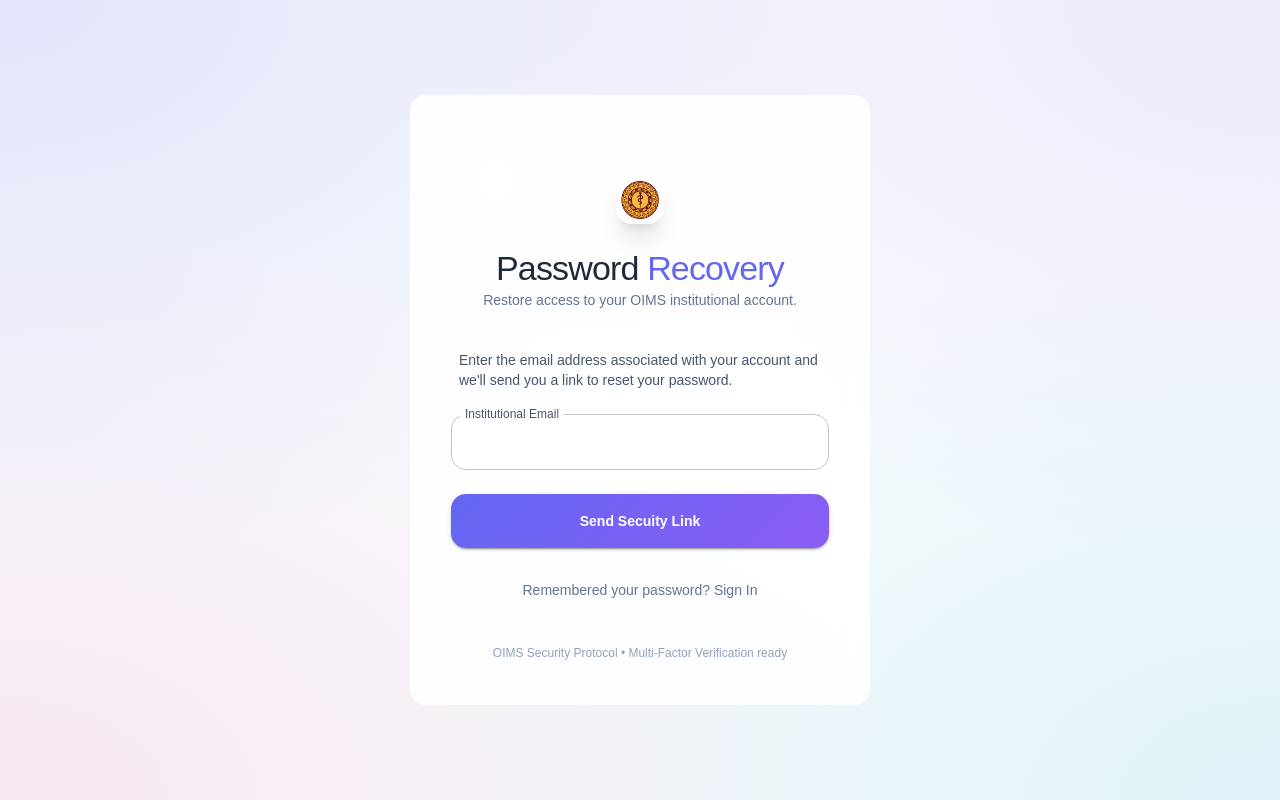
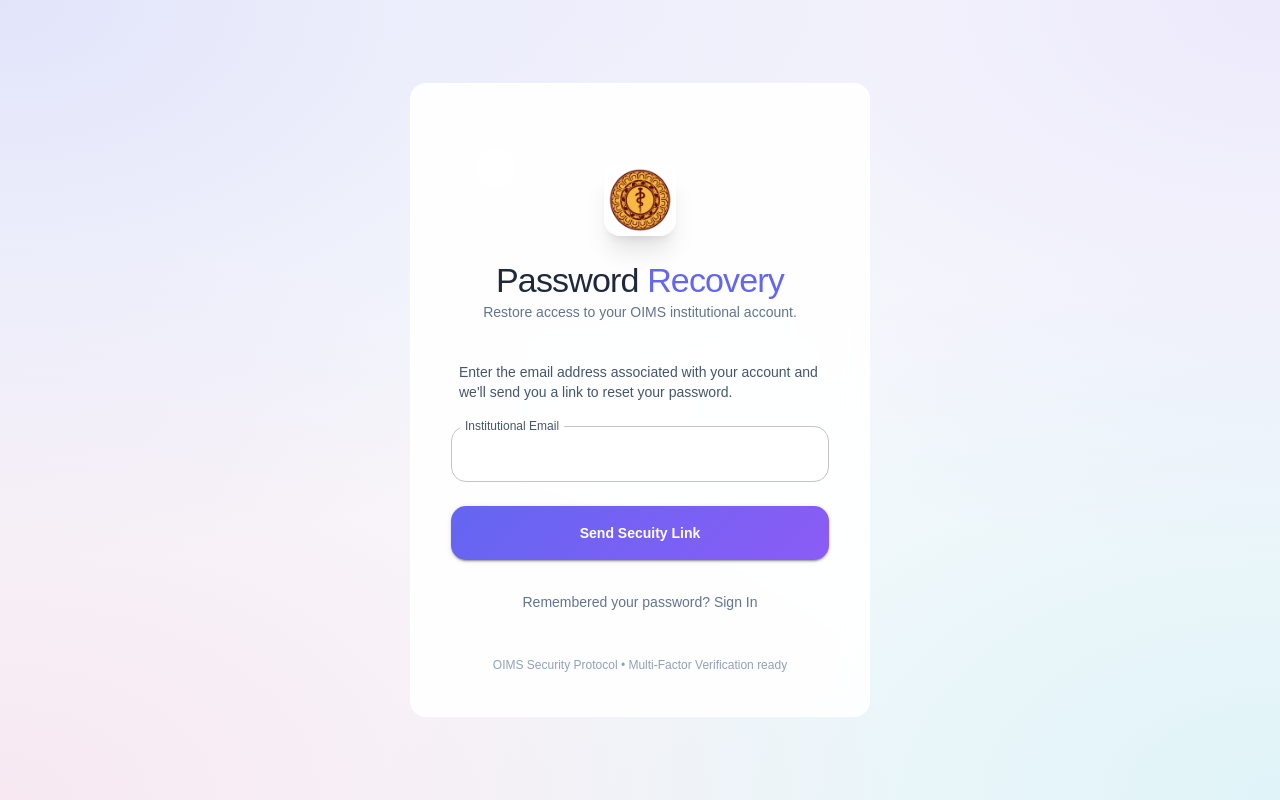
Before and after one commit to Dushan-456/Office_Internal_Management_System, a React (Vite) app in the folder OIMS Frontend/: page /forgot-password in a window 1280 px wide. Built offline with nearby package versions, Linux system fonts and the light colour scheme; no server answers; some icons are missing.

Commit message:
Update ForgotPasswordPage.jsx

```diff
--- a/OIMS Frontend/src/pages/ForgotPasswordPage.jsx
+++ b/OIMS Frontend/src/pages/ForgotPasswordPage.jsx
@@ -69,13 +69,12 @@ const ForgotPasswordPage = () => {
 
           <Box className="flex flex-col items-center mb-10 relative z-10">
             <motion.div
-              whileHover={{ rotate: -10, scale: 1.1 }}
               className="mb-6 p-1 rounded-2xl bg-white dark:bg-slate-800 shadow-xl"
             >
-              <Avatar
+              <img
                 src={siteConfig.logo}
                 className="w-16 h-16 rounded-2xl"
-                variant="rounded"
+                alt="Logo"
               />
             </motion.div>
             <Typography variant="h4" className="font-extrabold tracking-tight text-center" sx={{ color: 'var(--text-heading)' }}>
```
